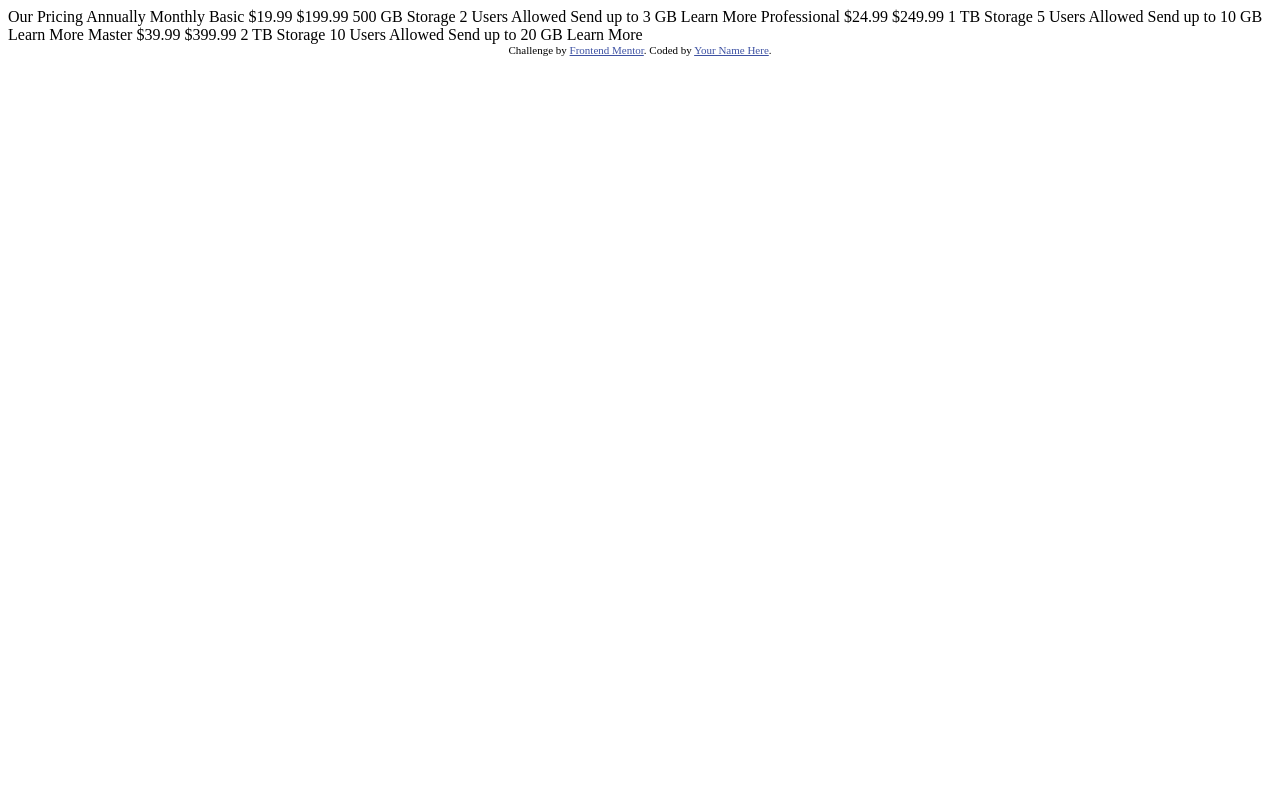
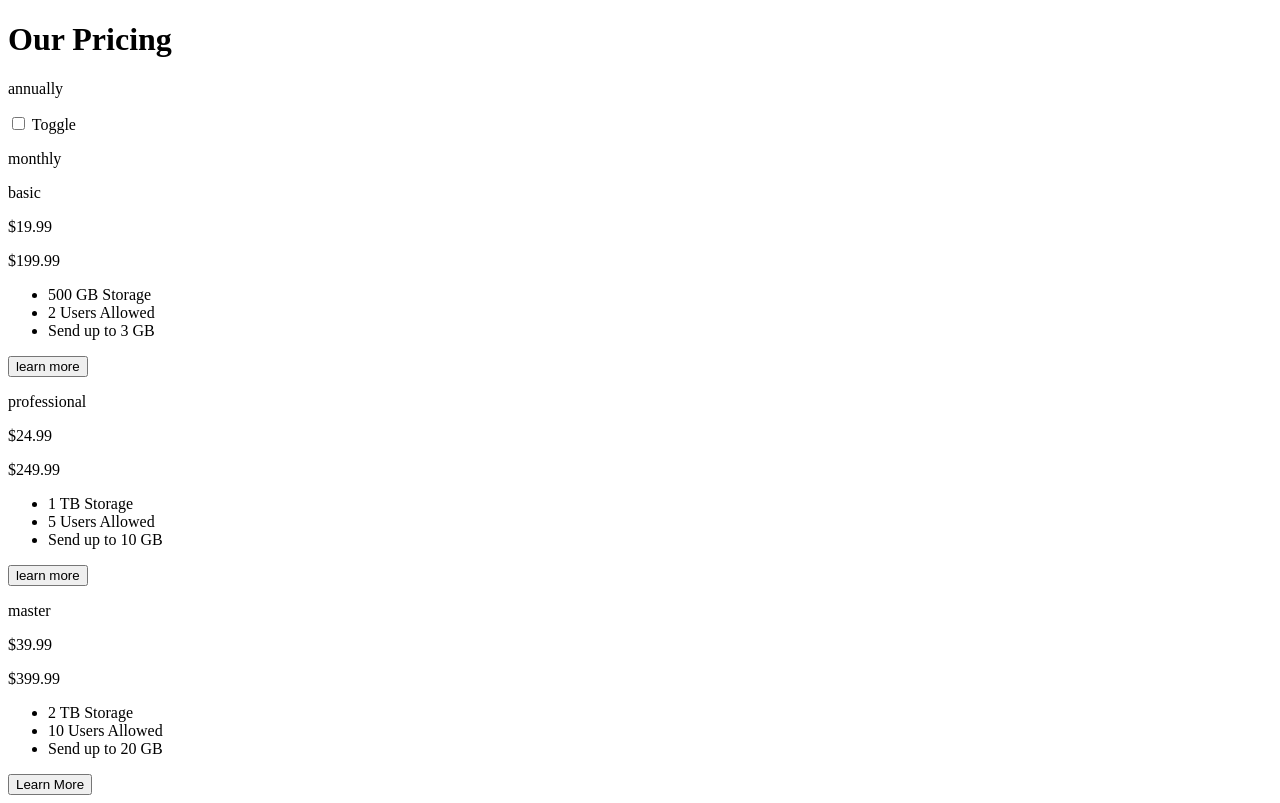
Before and after one commit to xingxing-prog/frontendMentor, a plain HTML site: page pricing-component-with-toggle-master/index.html in a window 1280 px wide. Drawn offline with Linux system fonts and the light colour scheme.

Commit message:
add style.css and finished html

```diff
--- a/pricing-component-with-toggle-master/index.html
+++ b/pricing-component-with-toggle-master/index.html
@@ -2,51 +2,62 @@
 <html lang="en">
 <head>
   <meta charset="UTF-8">
-  <meta name="viewport" content="width=device-width, initial-scale=1.0"> <!-- displays site properly based on user's device -->
+  <meta http-equiv="X-UA-Compatible" content="IE=edge">
+  <meta name="viewport" content="width=device-width, initial-scale=1.0">
+  <link rel="icon" type="image/png" sizes="32x32" href="./images/favicon-32x32.png">
+  <link rel="stylesheet" href="style.css">
+  <title>Frontend Mentor | [Price Component Toggle]</title>
 
-  <link rel="icon" type="image/png" sizes="32x32" href="./images/favicon-32x32.png">
 
-  <title>Frontend Mentor | [Challenge Name Here]</title>
-
-  <!-- Feel free to remove these styles or customise in your own stylesheet 👍 -->
-  <style>
-    .attribution { font-size: 11px; text-align: center; }
-    .attribution a { color: hsl(228, 45%, 44%); }
-  </style>
 </head>
 <body>
+    <main>
+      <h1>Our Pricing</h1>
+      <div class="toggle-switch">
+        <p>annually</p>
+        <input type="checkbox" id="switch">
+        <label for="switch">Toggle</label>
+        <p>monthly</p>
+      </div>
+        <div class="price basic">
+          <p class="type">basic</p>
+          <p class="price monthly">&dollar;19.99</p>
+          <p class="price yearly"> &dollar;199.99</p>
+          <ul>
+            <li>500 GB Storage</li>
+            <li>2 Users Allowed</li>
+            <li>Send up to 3 GB</li>
+          </ul>
 
-  Our Pricing
-  Annually
-  Monthly
+          <button>learn more</button>
+        </div>
 
-  Basic
-  &dollar;19.99
-  &dollar;199.99
-  500 GB Storage
-  2 Users Allowed
-  Send up to 3 GB
-  Learn More
+        <div class="price professional">
+          <p class="type">professional</p>
+          <p class="price monthly">&dollar;24.99</p>
+          <p class="price yearly">&dollar;249.99</p>
+          <ul>
+            <li>1 TB Storage</li>
+            <li>5 Users Allowed</li>
+            <li>Send up to 10 GB</li>
+          </ul>
 
-  Professional
-  &dollar;24.99
-  &dollar;249.99
-  1 TB Storage
-  5 Users Allowed
-  Send up to 10 GB
-  Learn More
+          <button>learn more</button>
+        </div>
 
-  Master
-  &dollar;39.99
-  &dollar;399.99
-  2 TB Storage
-  10 Users Allowed
-  Send up to 20 GB
-  Learn More
+        <div class="price master">
+          <p class="type">master</p>
+          <p class="price monthly">&dollar;39.99</p>
+          <p class="price yearly">&dollar;399.99</p>
+          <ul>
+            <li>2 TB Storage</li>
+            <li>10 Users Allowed</li>
+            <li> Send up to 20 GB</li>
+          </ul>
 
-  <div class="attribution">
-    Challenge by <a href="https://www.frontendmentor.io?ref=challenge" target="_blank">Frontend Mentor</a>.
-    Coded by <a href="#">Your Name Here</a>.
-  </div>
+          <button>Learn More</button>
+        </div>
+
+    </main>
 </body>
 </html>
--- /dev/null
+++ b/pricing-component-with-toggle-master/style.css
@@ -0,0 +1,3 @@
+main{
+    margin:0 auto;
+}
```
